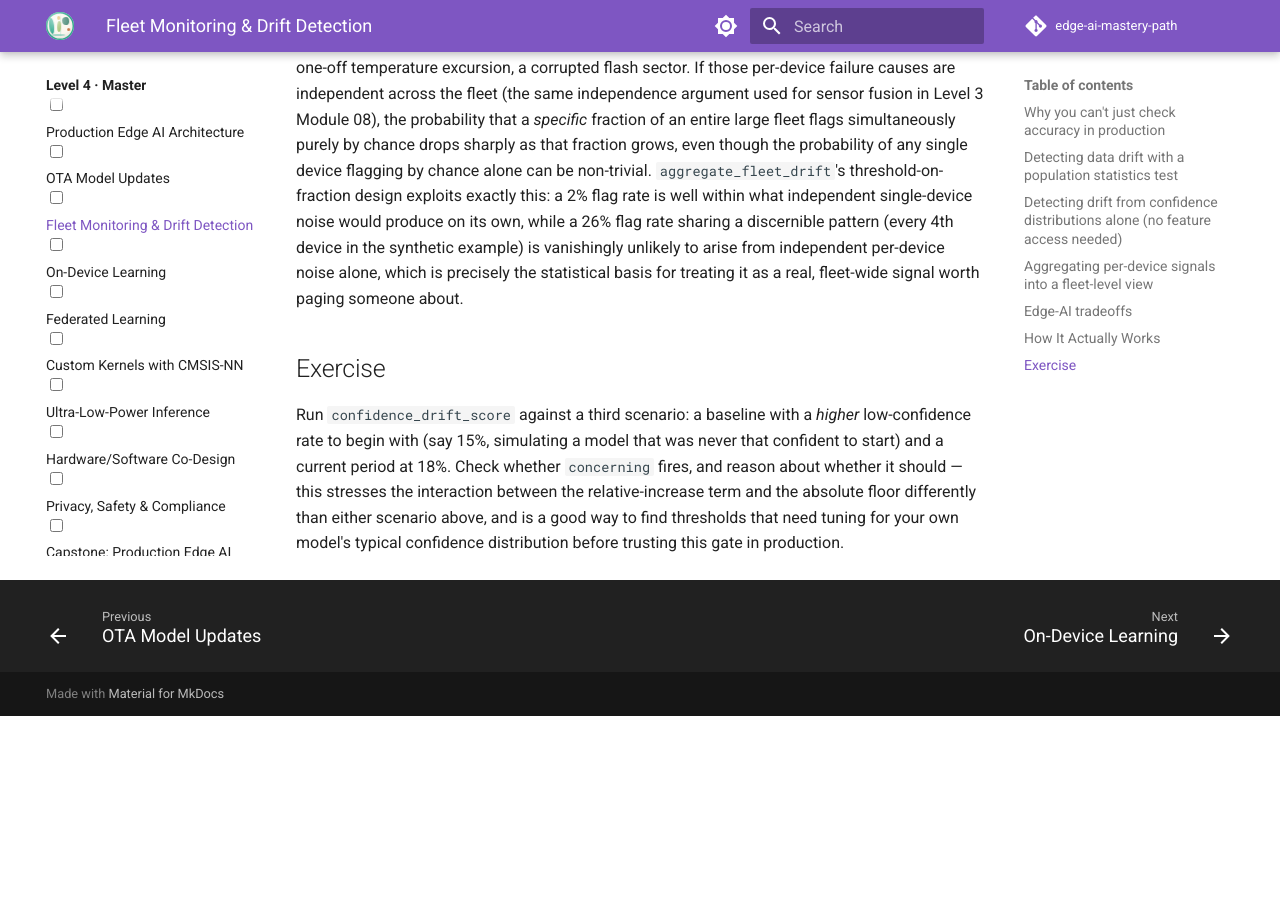
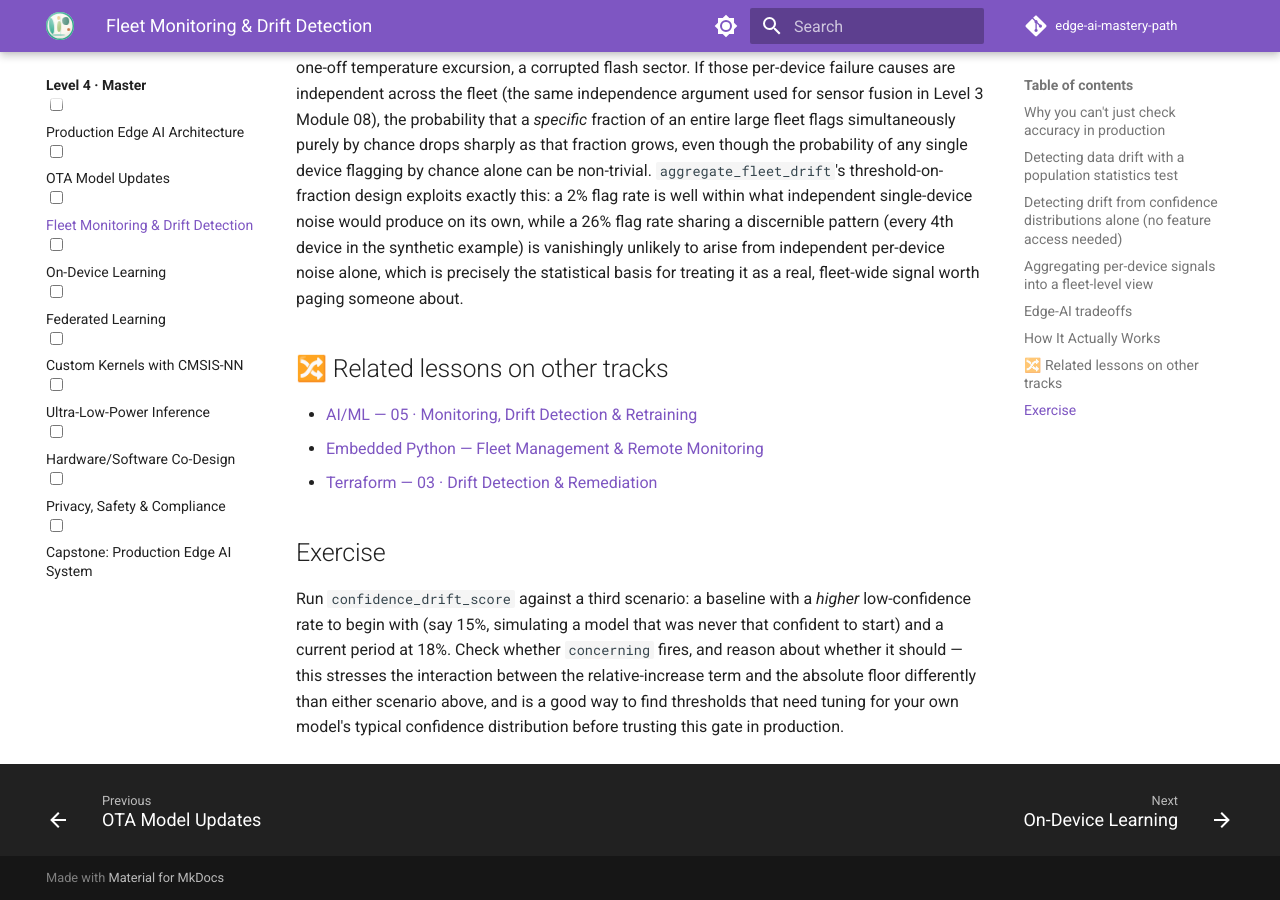
Before and after one commit to SIGILIPELLI/edge-ai-mastery-path, an MkDocs documentation site: the page built from docs/level-4/03-fleet-monitoring-drift.md, in a window 1280 px wide and 900 px high, scrolled down 4786 px. Built offline with MkDocs 1.6.1 and Material for MkDocs 9.7.7, drawn with Linux system fonts in a browser that asks for light colours; comment, search, counter and statistics services are not loaded; before the commit the page ends 5502 px from its top, so only the background shows below that.

Commit message:
Extend cross-linking: Level 2-4 language comparisons + cross-track related lessons
- Language-track sites (python/java/javascript/etc.) now cross-link Level
  2-4 lessons by topic (not just Level 1), matched via keyword overlap
  rather than lesson number since curricula diverge past Level 1.
- The other 44 sites (cloud/testing/leadership/data/embedded/etc.) now get
  a "Related lessons on other tracks" section wherever a genuinely
  on-topic match exists elsewhere in the network — no forced/generic
  matches, so many pages intentionally have none.

Co-Authored-By: Claude Sonnet 5 <noreply@anthropic.com>

```diff
--- a/docs/level-4/03-fleet-monitoring-drift.md
+++ b/docs/level-4/03-fleet-monitoring-drift.md
@@ -232,6 +232,12 @@ synthetic example) is vanishingly unlikely to arise from independent
 per-device noise alone, which is precisely the statistical basis for
 treating it as a real, fleet-wide signal worth paging someone about.
 
+## 🔀 Related lessons on other tracks
+
+- [AI/ML — 05 · Monitoring, Drift Detection & Retraining](https://sigilipelli.github.io/ai-ml-mastery-path/level-4/05-monitoring-drift/)
+- [Embedded Python — Fleet Management & Remote Monitoring](https://sigilipelli.github.io/embedded-python-mastery-path/level-4/07-fleet-management/)
+- [Terraform — 03 · Drift Detection & Remediation](https://sigilipelli.github.io/terraform-mastery-path/level-4/03-drift-detection-remediation/)
+
 ## Exercise
 
 Run `confidence_drift_score` against a third scenario: a baseline with a
```
Also changed, not shown: docs/level-2/02-image-classification-mcu.md (+4 -0 lines), docs/level-2/04-data-collection-datasets.md (+4 -0 lines), docs/level-4/02-ota-model-updates.md (+6 -0 lines), docs/level-4/07-ultra-low-power-inference.md (+6 -0 lines), docs/level-4/09-privacy-safety-compliance.md (+4 -0 lines).
